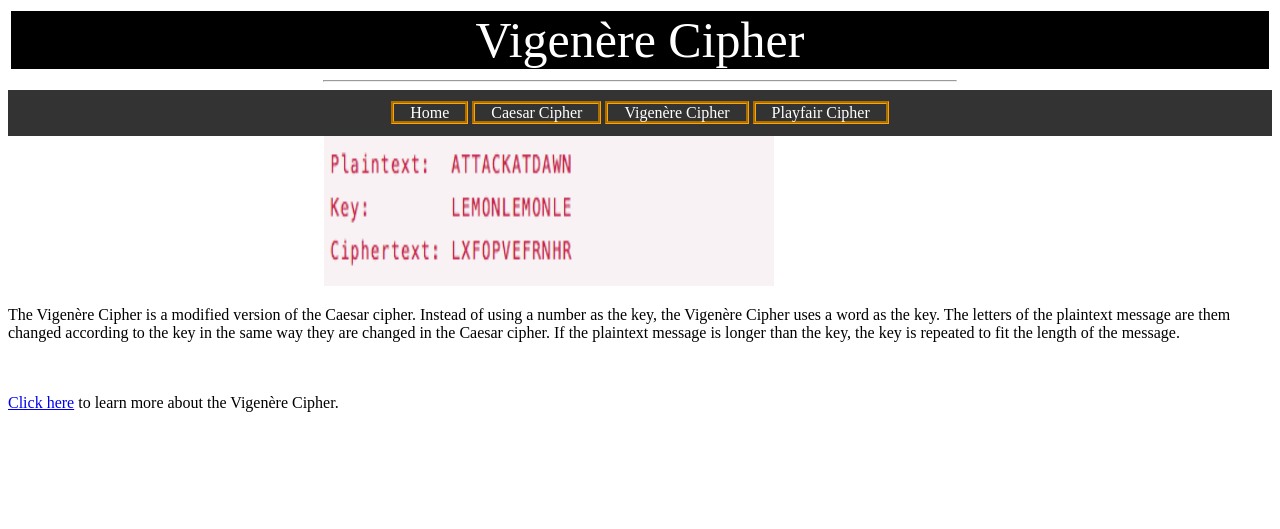
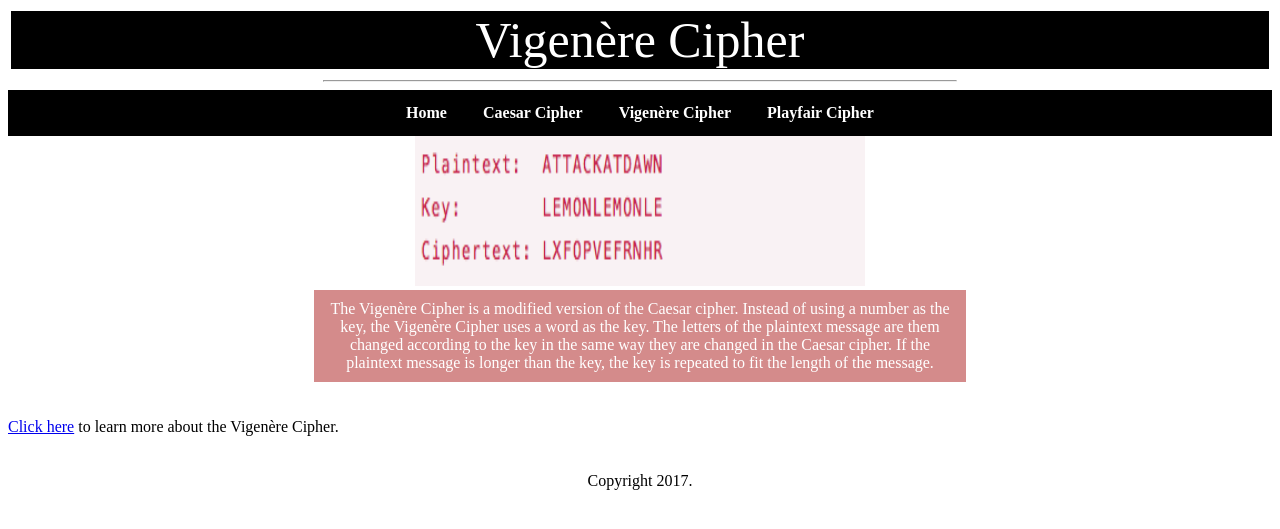
Before and after one commit to AndrewGutierrez/CST_336, a PHP site: page /homework1/page3.html in a window 1280 px wide. Shown: the top 529 px of the page. Run offline with PHP 8.4, Linux system fonts and the light colour scheme.

Commit message:
Homework submission

```diff
--- a/homework1/page2.html
+++ b/homework1/page2.html
@@ -20,7 +20,7 @@ in html
     <!-- This is the body -->
     <!-- This is where we place the content of our website -->
     <body>
-      <header>
+      <header class="caesar">
     	Caesar Cipher
 
     </header>
@@ -47,4 +47,6 @@ in html
 			<a href="https://learncryptography.com/classical-encryption/caesar-cipher">Click here</a> to learn more about the Caesar cipher.
 		</div>
     </body>
+        <br></br>
+    <summary>Copyright 2017.</summary>
 </html>
--- a/homework1/page3.html
+++ b/homework1/page3.html
@@ -38,7 +38,7 @@ in html
 	<div id="pics">
 		<img src="Vigenere_Cipher.jpg" alt="Vigenère cipher image" style="width:450px;height:150px;">
 	</div>
-	<p>
+	<p id= "p3">
 		The Vigenère Cipher is a modified version of the Caesar cipher. Instead of using a number as the key, the Vigenère Cipher uses a word as the key. The letters of the plaintext message are them changed according to the key in the same way they are changed in the Caesar cipher. If the plaintext message is longer than the key, the key is repeated to fit the length of the message.
 	</p>
 	<br></br>
@@ -46,4 +46,6 @@ in html
 		<a href="https://learncryptography.com/classical-encryption/vigenere-cipher">Click here</a> to learn more about the Vigenère Cipher.
 	</div>
     </body>
+        <br></br>
+    <summary>Copyright 2017.</summary>
 </html>
--- a/homework1/page4.html
+++ b/homework1/page4.html
@@ -37,6 +37,7 @@ in html
 	</div>
 	<div id="pics">
 		<img src="playfair1.jpg" alt="Playfair grid image" style="width:450px;height:150px;">
+		<br></br>
 		<img src="playfair2.jpg" alt="Playfair encrypted image" style="width:450px;height:75px;">
 	</div>
 	<p>
@@ -50,4 +51,6 @@ in html
 	<br></br>
 	<a href="https://learncryptography.com/classical-encryption/playfair-cipher">Click here</a> to learn more about the Playfair Cipher.
     </body>
+        <br></br>
+    <summary>Copyright 2017.</summary>
 </html>
--- a/homework1/styles.css
+++ b/homework1/styles.css
@@ -6,43 +6,37 @@ header{
 	background-color: black;
 }
 h1{
-	width:40%;
-	font-size:16px;
-	color: pink;
-	text-align: left;
+	text-align:center;
+
 }
 h2{
-font-size:16px;
-	width:40%;
-	float:right;
+	font-size:16px;
+	color: black;
+	text-align: left;
 }
 #clear{
 	clear:both;
 }
 h3{
 	font-size:16px;
-	width: 40%;
 	color:black;
-	float: left;
+	text-align:left;
 }
 #nav{
 	margin:0px auto;
 	text-align: center;
 }
 #pics{
-	width: 50%;
-	margin: 0 auto;
+	text-align:center;
 }
 #menu {
 	margin:0;
 	padding:0;
     list-style-type: none;
     overflow: auto;
-    background-color: #333;
+    background-color: black;
 }
 .item {
-    border: groove;
-    border-color: orange;
     display: inline;
 }
 .item a {
@@ -51,9 +45,31 @@ h3{
     text-align: center;
     padding: 14px 16px;
     text-decoration: none;
+    font-weight: bold;
 }
 .item a:hover {
     background-color: gray;
-    position: relative;
-    padding:0;
+
 }
+
+#p3{
+	font-size: 16px;
+	color: white;
+	background-color:#D48B8B;
+	width: 50%;
+	margin: auto;
+	text-align: center;
+	padding: 10px;
+}
+
+.caesar{
+	text-shadow: 3px 3px #1e757a;
+}
+mark{
+	background-color: #acadaf;
+	color:black;
+}
+
+summary{
+	text-align:center;
+}
```
Also changed, not shown: homework1/index.html (+6 -3 lines).
